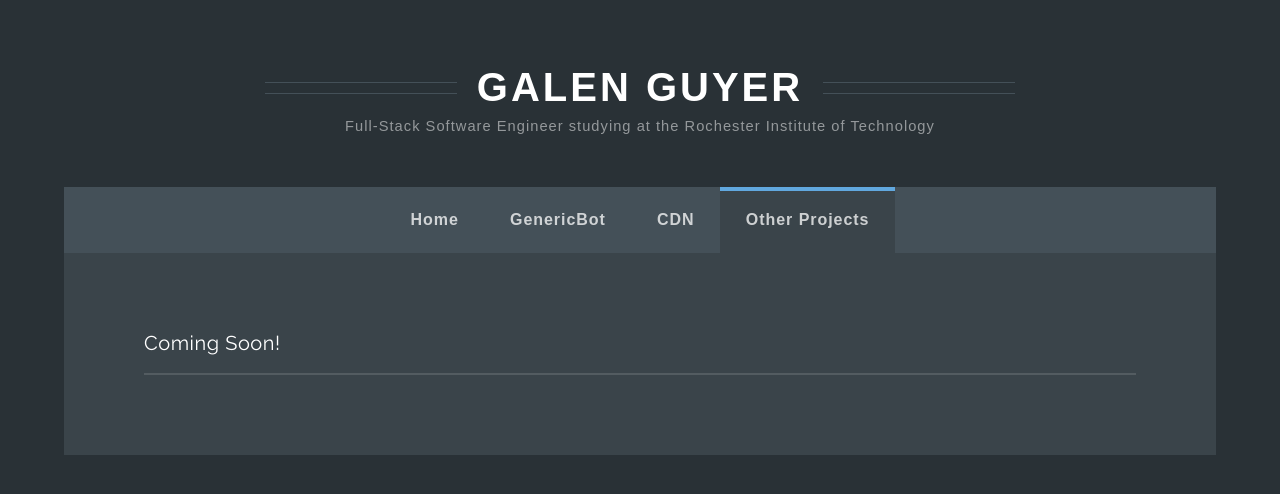
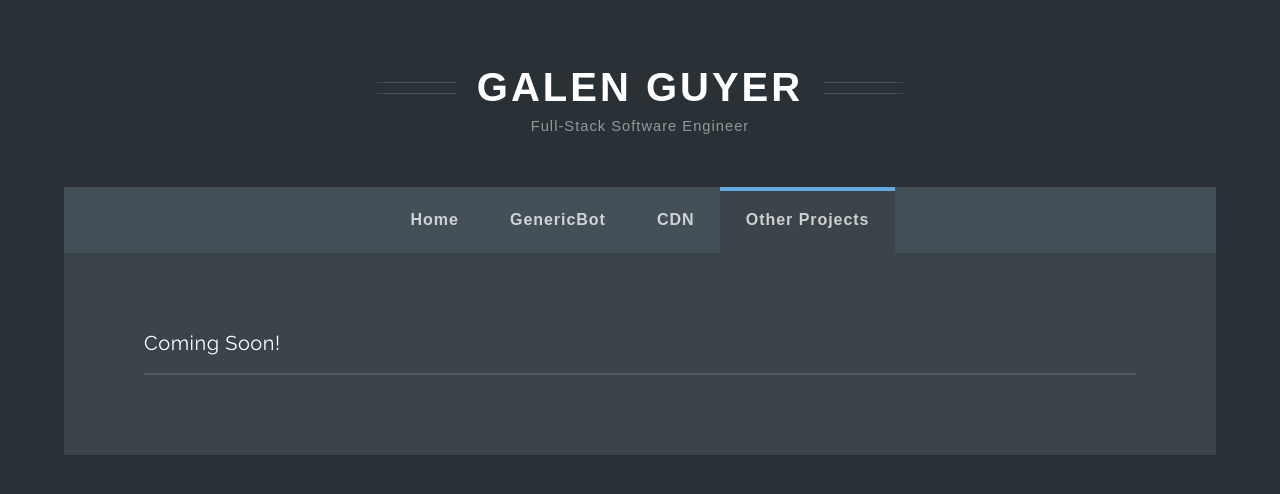
Before and after one commit to galenguyer/personal-site-next, a Next.js app: page /projects in a window 1280 px wide. Shown: the top 494 px of the page. Built offline with nearby package versions, Linux system fonts and the light colour scheme.

Commit message:
Add a tag to name and shorted tagline

```diff
--- a/components/logo.js
+++ b/components/logo.js
@@ -5,8 +5,10 @@ function Logo() {
     return (
         <div className={styles.logo}>
             <div className={styles.bars}>
-                <Link href='/'><h1 className={styles.name}>Galen Guyer</h1></Link>
-                <span className={styles.description}>Full-Stack Software Engineer studying at the Rochester Institute of Technology</span>
+                <Link href='/'>
+                    <h1 className={styles.name}><a>Galen Guyer</a></h1>
+                </Link>
+                <span className={styles.description}>Full-Stack Software Engineer</span>
             </div>
         </div>
     )
```
